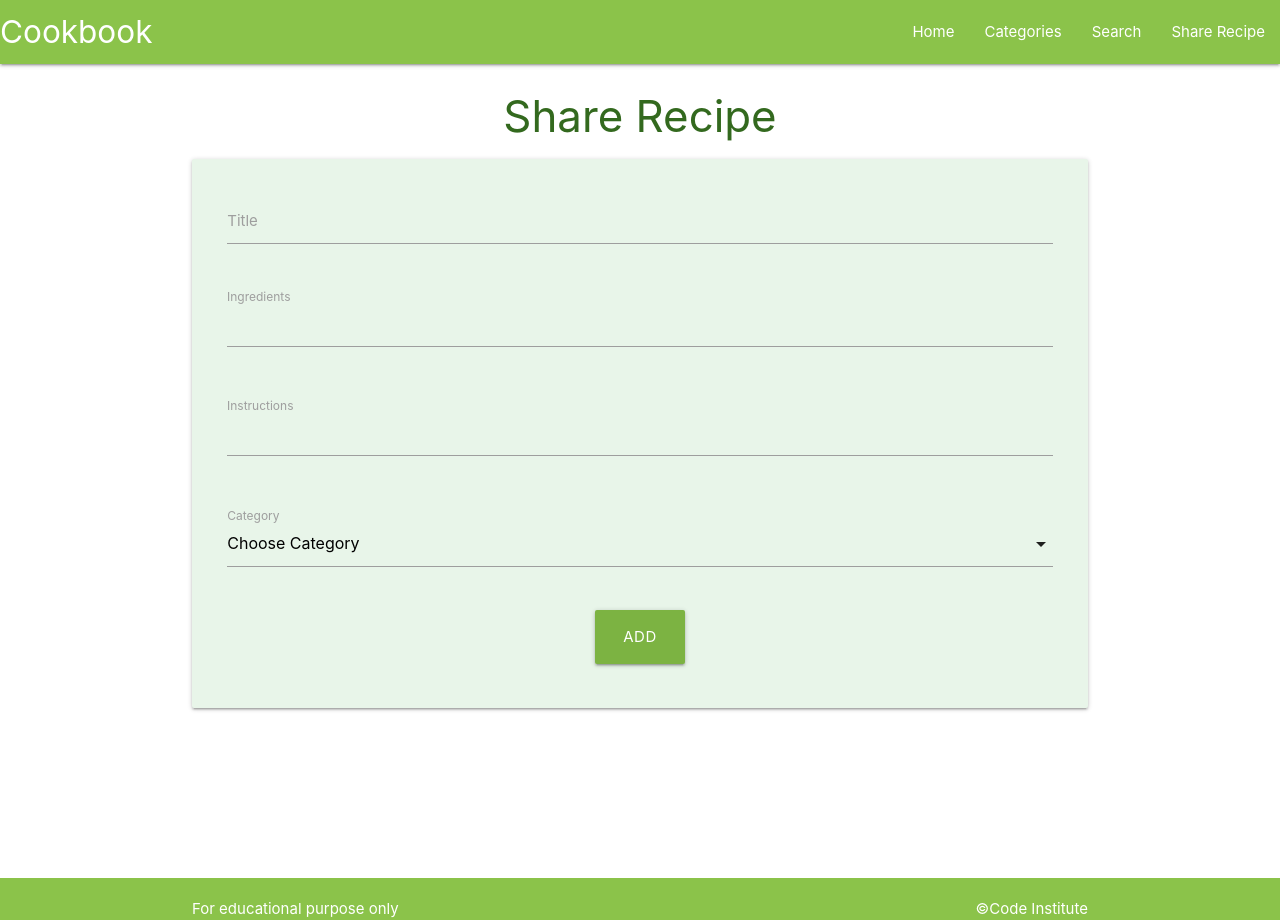
After one commit to WendyTan66/project3, a Flask app: page /share_recipe in a window 1280 px wide. The commit adds this page. Run offline with Flask 3, Linux system fonts and the light colour scheme.

Commit message:
creating recipe

```diff
--- a/Cookbook/routes.py
+++ b/Cookbook/routes.py
@@ -5,7 +5,8 @@ from Cookbook.models import Category, Recipe
 
 @app.route("/")
 def home():
-    return render_template("cookbook.html")
+    recipes = list(Recipe.query.order_by(Recipe.id).all())
+    return render_template("cookbook.html", recipes=recipes)
 
 
 @app.route("/categories")
@@ -40,3 +41,40 @@ def delete_category(category_id):
     db.session.delete(category)
     db.session.commit()
     return redirect(url_for("categories"))
+
+
+@app.route("/share_recipe", methods=["GET","POST"])
+def share_recipe():
+    categories = list(Category.query.order_by(Category.category_name).all())
+    if request.method == "POST":
+        recipe = Recipe(
+            title=request.form.get("title"),
+            ingredients=request.form.get("ingredients"),
+            instructions=request.form.get("instructions"),
+            category_id=request.form.get("category_id")
+        )
+        db.session.add(recipe)
+        db.session.commit()
+        return redirect(url_for("home"))
+    return render_template("share_recipe.html", categories=categories)
+
+
+@app.route("/edit_recipe/<int:recipe_id>", methods=["GET","POST"])
+def edit_recipe(recipe_id):
+    recipe = Recipe.query.get_or_404(recipe_id)
+    categories = list(Category.query.order_by(Category.category_name).all())
+    if request.method == "POST":
+        recipe.title = request.form.get("title"),
+        recipe.ingredients=request.form.get("ingredients"),
+        recipe.instructions=request.form.get("instructions"),
+        recipe.category_id=request.form.get("category_id")
+        db.session.commit()
+
+    return render_template("edit_recipe.html", recipe=recipe, categories=categories)
+
+@app.route("/delete_recipe/<int:recipe_id>")
+def delete_recipe(recipe_id):
+    recipe=Recipe.query.get_or_404(recipe_id)
+    db.session.delete(recipe)
+    db.session.commit()
+    return redirect(url_for("home"))
--- a/Cookbook/static/js/script.js
+++ b/Cookbook/static/js/script.js
@@ -3,3 +3,11 @@ document.addEventListener('DOMContentLoaded', function() {
     let sidenav = document.querySelectorAll('.sidenav');
     M.Sidenav.init(sidenav);
   });
+
+  //select initialization
+  let selects = document.querySelectorAll('select');
+  M.FormSelect.init(selects);
+
+  //collapsibles
+  let collapsibles = document.querySelectorAll('.collapsible');
+  M.Collapsible.init(collapsibles);
--- a/Cookbook/templates/base.html
+++ b/Cookbook/templates/base.html
@@ -18,7 +18,7 @@
                 <li><a href="{{url_for('home')}}">Home</a></li>
                 <li><a href="{{url_for('categories')}}">Categories</a></li>
                 <li><a href="">Search</a></li>
-                <li><a href="">Share</a></li>
+                <li><a href="{{ url_for('share_recipe')}}">Share Recipe</a></li>
               </ul>
             </div>
           </nav>
@@ -27,7 +27,7 @@
             <li><a href="{{url_for('home')}}">Home</a></li>
             <li><a href="">Search</a></li>
             <li><a href="{{url_for('categories')}}">Categories</a></li>
-            <li><a href="">Share</a></li>
+            <li><a href="{{ url_for('share_recipe')}}">Share Recipe</a></li>
 
           </ul>
     </header>
--- a/Cookbook/templates/categories.html
+++ b/Cookbook/templates/categories.html
@@ -8,8 +8,9 @@
         <a href="{{ url_for('add_category')}}" class="'btn-large light-green darken-2 white-text">
             Add Category <i class="fas fa-plus-square right"></i>
         </a>
+    </div>
+</div>
 
-    </div>
 <div class="row">
     {% for category in categories %}
     <div class="col s12 m6 l3">
--- /dev/null
+++ b/Cookbook/templates/share_recipe.html
@@ -0,0 +1,59 @@
+{% extends "base.html" %}
+{% block content %}
+
+<h3 class="light-green-text text-darken-4 center-align">Share Recipe</h3>
+<div class="row card-panel green lighten-5">
+    <form class="col s12" method="POST" action="{{url_for('share_recipe')}}">
+      <!--title -->
+      <div class="row">
+        <div class="input-field col s12">
+          <input id="title" name="title" type="text" minlength="5" maxlength="50" class="validate" required>
+          <label for="title">Title</label>
+        </div>
+      </div>
+      <!--ingredients -->
+      <div class="row">
+        <div class="input-field col s12">
+          <textarea id="ingredients" name="ingredients" type="text" minlength="10" maxlength="200" class="materialize-textarea validate" required>
+          </textarea>
+          <label for="ingredients">Ingredients</label>
+        </div>
+      </div>
+      <!--instructions -->
+      <div class="row">
+        <div class="input-field col s12">
+          <textarea id="instructions" name="instructions" type="text" minlength="10" maxlength="500" class="materialize-textarea validate" required>
+          </textarea>
+          <label for="Instructions">Instructions</label>
+        </div>
+      </div>
+      <!-- category -->
+      <div class="row">
+         <div class="input-field col s12">
+          <select id="category_id" name="category_id" class="validate" required>
+            <option value="" disabled selected>Choose Category</option>
+            {% for category in categories %}
+              <option value="{{category.id}}">{{category.category_name}}</option>
+            {% endfor %}
+          </select>
+          <label for="category_id">Category</label>
+        </div>
+      </div>
+
+
+
+      <!-- submit -->
+      <div class="row">
+        <div class="col s12 center-align">
+          <button type="submit" class="btn-large light-green darken-1 white-text">
+            Add
+          </button>
+        </div>
+      </div>
+
+    </form>
+  </div>
+
+
+
+{% endblock %}
```
Also changed, not shown: Cookbook/templates/cookbook.html (+26 -0 lines), Cookbook/templates/edit_recipe.html (added, +65 -0 lines).
